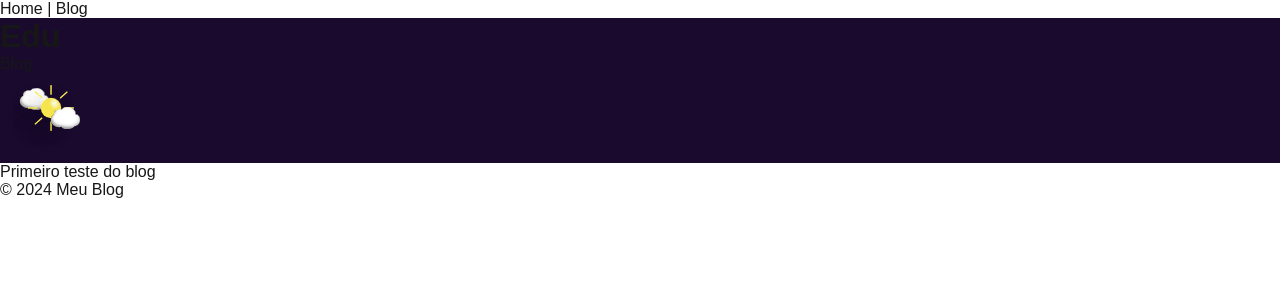
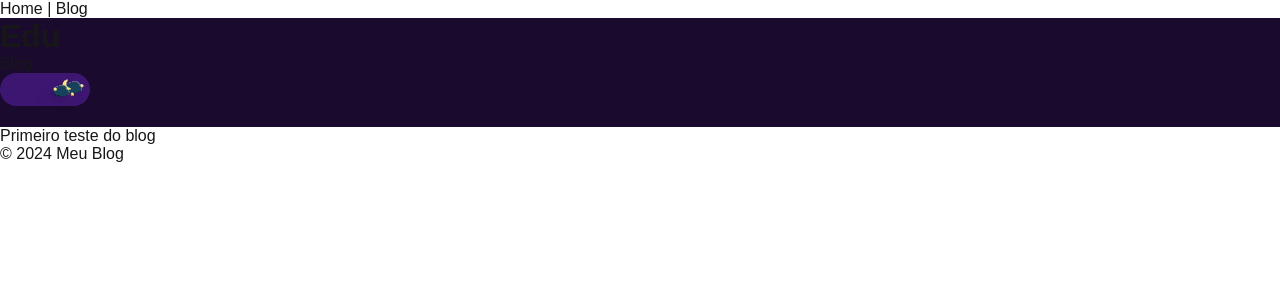
Before and after one commit to eduardonk9999/blog-duzera, a Next.js app: page / in a window 1280 px wide. Shown: the top 300 px of the page. Built offline with nearby package versions, Linux system fonts and the light colour scheme.

Commit message:
feat: button black / white

```diff
--- a/src/components/ButtonWhiteBlack/ButtonWhiteBlack.styles.ts
+++ b/src/components/ButtonWhiteBlack/ButtonWhiteBlack.styles.ts
@@ -0,0 +1,29 @@
+import styled from "styled-components";
+
+
+interface ButtonStyledProps {
+    isBlackIcon: boolean;
+}
+
+export const ButtonWhiteBlack = styled.button<ButtonStyledProps>`
+
+    background-color: ${(props) => (props.isBlackIcon ? '#3D1672' : '#9E56FF')};
+    border: none;
+    cursor: pointer;
+    border-radius: 35px;
+    width: 90px;
+    height: 33px;
+    transition: background-color 0.6s;
+
+
+    img {
+        width: 50px;
+        height: 50px;
+        transform: translate3d(
+            ${(props) => (props.isBlackIcon ? '15px' : '-13px')},
+            ${(props) => (props.isBlackIcon ? '-1px' : '-4px')},
+            0
+        );
+        transition: transform 0.6s;
+    }
+`;
--- a/src/components/ButtonWhiteBlack/ButtonWhiteBlack.tsx
+++ b/src/components/ButtonWhiteBlack/ButtonWhiteBlack.tsx
@@ -0,0 +1,41 @@
+import React, { useState } from "react";
+
+
+
+
+import BlackIcon from './Black.svg';
+import WhiteIcon from './white.svg';
+import Image from "next/image";
+import { ButtonWhiteBlack } from "./ButtonWhiteBlack.styles";
+
+interface ButtonWhiteBlackProps {
+  primary?: boolean;
+  children: React.ReactNode;
+  onClick?: () => void;
+}
+
+const ButtonWhiteBlackComponent: React.FC<ButtonWhiteBlackProps> = ({
+  primary,
+  children,
+  onClick,
+}) => {
+
+    const [isBlackIcon, setIsBlackIcon] = useState(true);
+
+    const handkeClick = () => {
+        setIsBlackIcon(!isBlackIcon);
+        if(onClick) onClick();
+    }
+
+
+
+  return (
+
+    <ButtonWhiteBlack onClick={handkeClick} isBlackIcon={isBlackIcon}>
+        {isBlackIcon ? <Image src={BlackIcon} alt="Black Icon" /> : <Image src={WhiteIcon} alt="White Icon" />}
+    </ButtonWhiteBlack>
+
+  );
+};
+
+export default ButtonWhiteBlackComponent;
--- a/src/components/Header.tsx
+++ b/src/components/Header.tsx
@@ -2,10 +2,16 @@ import { HeaderContainer } from '@/styles/HeaderStyles';
 import Image from 'next/image';
 import Link from 'next/link';
 import React from 'react';
+import ButtonWhiteBlackComponent from './ButtonWhiteBlack/ButtonWhiteBlack';
 
-import iconSvg from "./Sun.svg"
+
 
 const Header: React.FC = () => {
+
+
+
+
+
     return(
         <HeaderContainer>
             <h1>Edu</h1>
@@ -16,9 +22,11 @@ const Header: React.FC = () => {
 
 
             </nav>
-            <Image
-                src={iconSvg}
-            />
+
+
+            <ButtonWhiteBlackComponent onClick={() => console.log('Botão clicado!')} />
+
+
         </HeaderContainer>
 
     )
```
Also changed, not shown: src/components/ButtonWhiteBlack/Black.svg (added), src/components/ButtonWhiteBlack/white.svg (renamed from src/components/Sun.svg).
